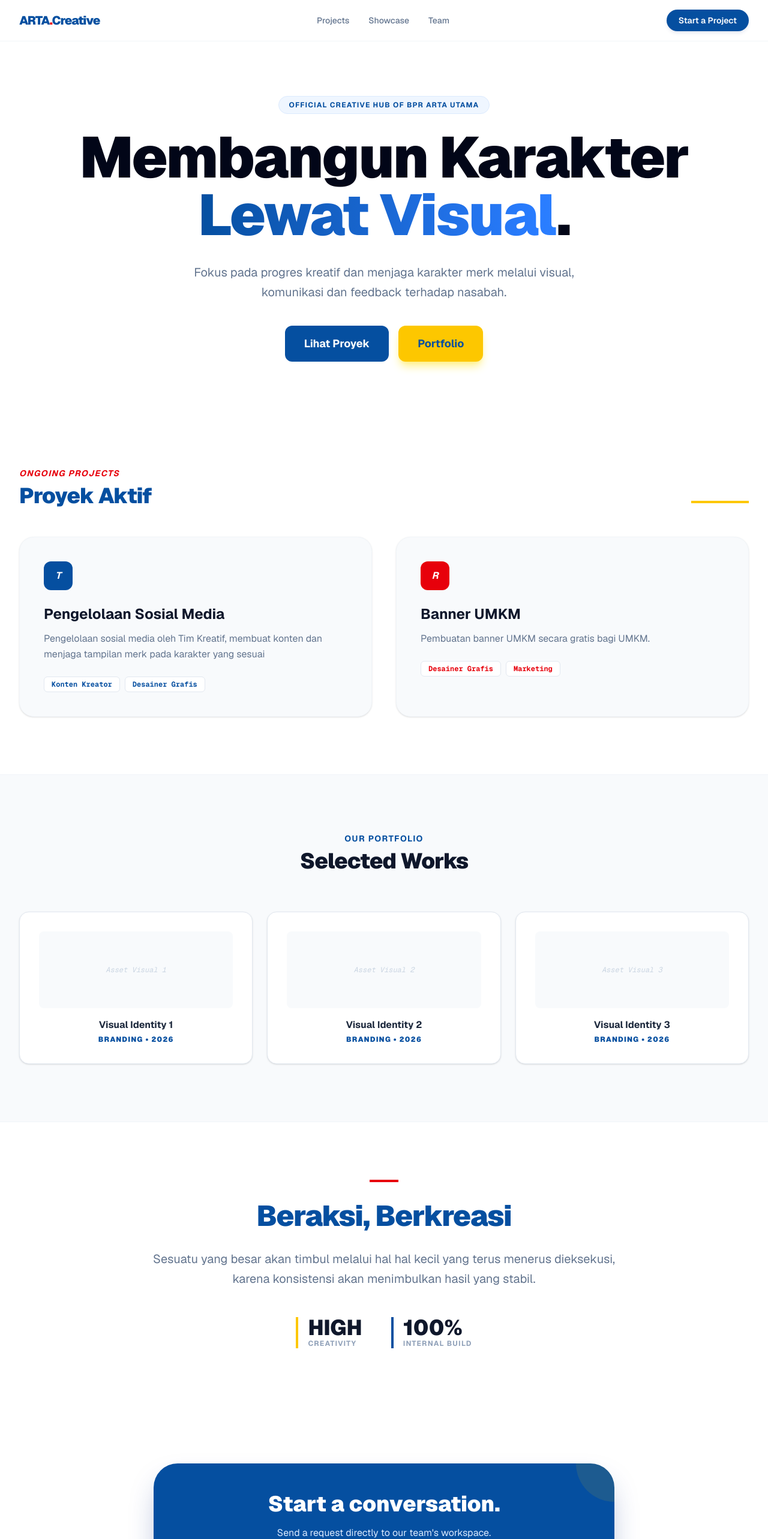
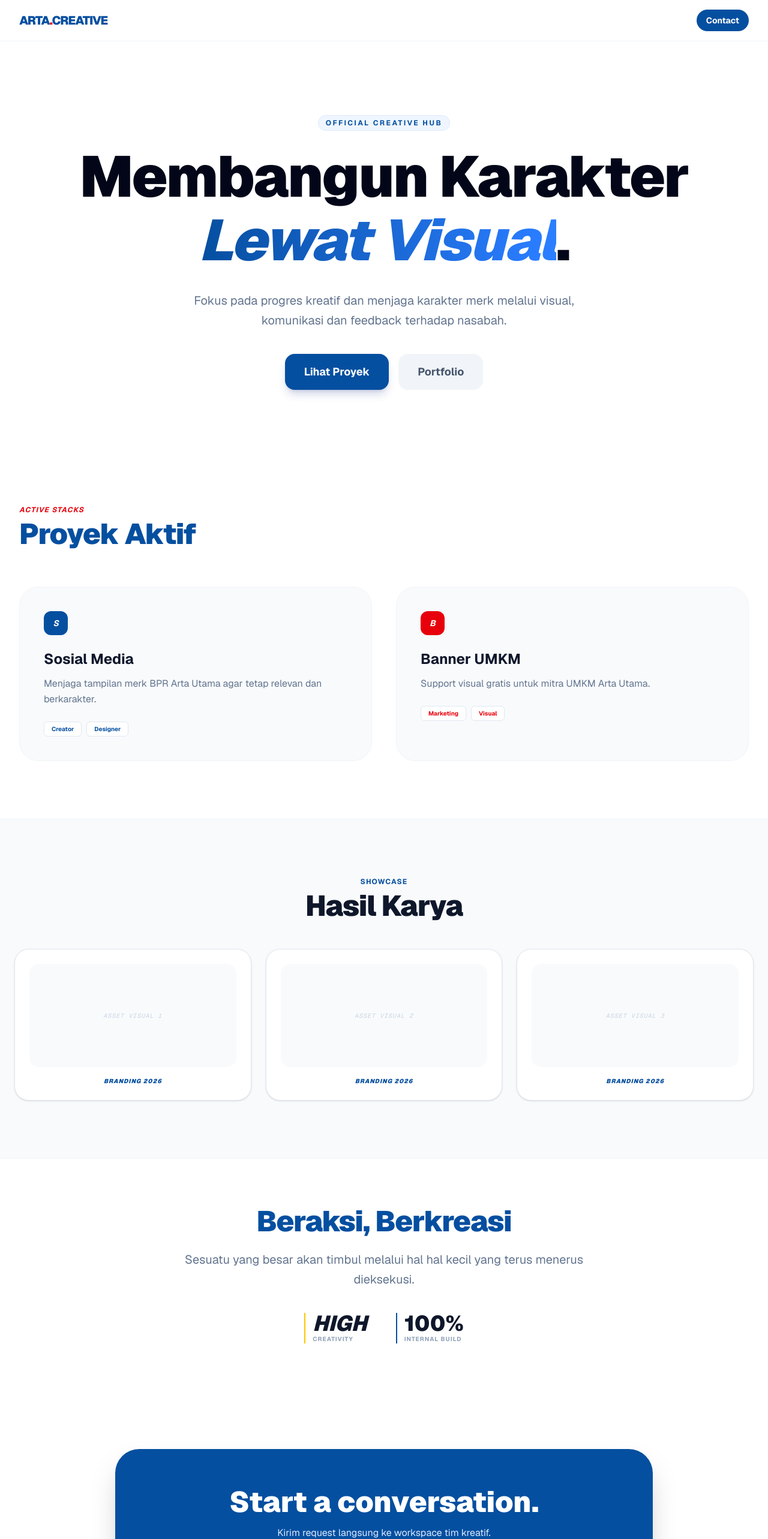
Before and after one commit to AnggaZay/arta-notification, a Next.js app: page / in a window 1280 px wide. Shown: the top 2566 px of the page at 60% size. Built offline with nearby package versions, Linux system fonts and the light colour scheme.

Commit message:
Revisi Warna

```diff
--- a/app/page.tsx
+++ b/app/page.tsx
@@ -7,7 +7,7 @@ export default function ArtaCreative() {
 
   const kirimNotif = async () => {
     if (!pesan) return alert("Please enter your message first.");
-    setStatus('⌛ Processing request...');
+    setStatus('⌛ Syncing...');
     try {
       const res = await fetch('/api/send-wa', {
         method: 'POST',
@@ -16,139 +16,129 @@ export default function ArtaCreative() {
       });
       const data = await res.json();
       if (data.success) {
-        setStatus('✅ Message synced to Creative Team.');
+        setStatus('✅ Synced to Team.');
         setPesan('');
-      } else { setStatus('❌ Sync failed.'); }
-    } catch (err) { setStatus('❌ Connection error.'); }
+      } else { setStatus('❌ Failed.'); }
+    } catch (err) { setStatus('❌ Error.'); }
   };
 
   return (
-    <div className="bg-white text-slate-900 min-h-screen font-sans selection:bg-blue-100">
+    <div className="bg-white text-slate-900 min-h-screen font-sans selection:bg-blue-100 overflow-x-hidden">
       {/* --- NAVBAR --- */}
-      <nav className="fixed top-0 w-full bg-white/80 backdrop-blur-md border-b border-slate-100 z-50 px-8 py-4 flex justify-between items-center">
-        <div className="font-black text-xl tracking-tighter text-[#054fa0]">
-          ARTA<span className="text-red-600">.</span>Creative
+      <nav className="fixed top-0 w-full bg-white/90 backdrop-blur-lg border-b border-slate-100 z-50 px-5 md:px-8 py-4 flex justify-between items-center">
+        <div className="font-black text-lg md:text-xl tracking-tighter text-[#054fa0]">
+          ARTA<span className="text-red-600">.</span>CREATIVE
         </div>
-        <div className="hidden md:flex gap-8 text-sm font-medium text-slate-500">
-          <a href="#projek" className="hover:text-[#054fa0] transition-colors">Projects</a>
-          <a href="#portfolio" className="hover:text-[#054fa0] transition-colors">Showcase</a>
-          <a href="#about" className="hover:text-[#054fa0] transition-colors">Team</a>
-        </div>
-        <a href="#contact" className="bg-[#054fa0] text-white px-5 py-2 rounded-full text-sm font-semibold hover:bg-yellow-400 hover:text-[#054fa0] transition-all shadow-md shadow-blue-900/10">Start a Project</a>
+        <a href="#contact" className="bg-[#054fa0] text-white px-4 py-2 rounded-full text-xs md:text-sm font-bold hover:bg-yellow-400 hover:text-[#054fa0] transition-all">
+          Contact
+        </a>
       </nav>
 
       {/* --- HERO SECTION --- */}
-      <section className="pt-40 pb-20 px-6 text-center">
-        <div className="inline-block px-4 py-1.5 mb-6 text-xs font-bold tracking-widest uppercase bg-blue-50 text-[#054fa0] rounded-full border border-blue-100">
-          Official Creative Hub of BPR Arta Utama
+      <section className="pt-32 pb-16 md:pt-48 md:pb-24 px-6 text-center">
+        <div className="inline-block px-3 py-1 mb-6 text-[10px] md:text-xs font-bold tracking-[0.2em] uppercase bg-blue-50 text-[#054fa0] rounded-full border border-blue-100">
+          Official Creative Hub
         </div>
-        <h1 className="text-6xl md:text-8xl font-black mb-8 tracking-tight text-slate-950">
-          Membangun Karakter <span className="text-transparent bg-clip-text bg-gradient-to-r from-[#054fa0] to-blue-500">Lewat Visual</span>.
+        <h1 className="text-4xl md:text-8xl font-black mb-6 md:mb-8 tracking-tight text-slate-950 leading-[1.1]">
+          Membangun Karakter <br className="hidden md:block" />
+          <span className="text-transparent bg-clip-text bg-gradient-to-r from-[#054fa0] to-blue-500 italic">Lewat Visual</span>.
         </h1>
-        <p className="text-lg md:text-xl text-slate-500 max-w-2xl mx-auto mb-10 leading-relaxed">
+        <p className="text-sm md:text-xl text-slate-500 max-w-2xl mx-auto mb-8 md:mb-10 leading-relaxed px-2">
           Fokus pada progres kreatif dan menjaga karakter merk melalui visual, komunikasi dan feedback terhadap nasabah.
         </p>
-        <div className="flex flex-col md:flex-row justify-center gap-4">
-          <a href="#projek" className="bg-[#054fa0] text-white px-8 py-4 rounded-xl font-bold text-lg hover:shadow-2xl hover:shadow-blue-200 transition-all">Lihat Proyek</a>
-          <a href="#portfolio" className="bg-yellow-400 text-[#054fa0] px-8 py-4 rounded-xl font-bold text-lg hover:bg-yellow-500 transition-all shadow-lg shadow-yellow-200">Portfolio</a>
+        <div className="flex flex-col md:flex-row justify-center gap-3 md:gap-4 px-4">
+          <a href="#projek" className="bg-[#054fa0] text-white px-8 py-4 rounded-2xl font-bold text-base md:text-lg shadow-lg shadow-blue-900/20">Lihat Proyek</a>
+          <a href="#portfolio" className="bg-slate-100 text-slate-600 px-8 py-4 rounded-2xl font-bold text-base md:text-lg">Portfolio</a>
         </div>
       </section>
 
-      {/* --- PROJEK (ACTIVE STACKS) --- */}
-      <section id="projek" className="py-24 px-8 max-w-7xl mx-auto text-center md:text-left">
-        <div className="flex flex-col md:flex-row justify-between items-center md:items-end mb-12">
-          <div>
-            <h2 className="text-sm font-bold text-red-600 uppercase tracking-widest mb-2 italic">Ongoing Projects</h2>
-            <p className="text-4xl font-black tracking-tight text-[#054fa0]">Proyek Aktif</p>
-          </div>
-          <div className="h-1 w-24 bg-yellow-400 mt-4 md:mb-2"></div>
+      {/* --- PROJEK --- */}
+      <section id="projek" className="py-16 md:py-24 px-6 md:px-8 max-w-7xl mx-auto">
+        <div className="mb-10 md:mb-16">
+          <h2 className="text-xs font-bold text-red-600 uppercase tracking-widest mb-2 italic">Active Stacks</h2>
+          <p className="text-3xl md:text-5xl font-black tracking-tight text-[#054fa0]">Proyek Aktif</p>
         </div>
-        <div className="grid md:grid-cols-2 gap-10">
-          <div className="group p-10 rounded-3xl bg-slate-50 border border-slate-100 hover:border-[#054fa0] hover:bg-white transition-all shadow-sm">
-            <div className="w-12 h-12 bg-[#054fa0] rounded-xl mb-6 flex items-center justify-center text-white font-bold italic">T</div>
-            <h3 className="text-2xl font-bold mb-3 group-hover:text-[#054fa0] transition-colors">Pengelolaan Sosial Media</h3>
-            <p className="text-slate-500 leading-relaxed mb-6">Pengelolaan sosial media oleh Tim Kreatif, membuat konten dan menjaga tampilan merk pada karakter yang sesuai</p>
-            <div className="flex gap-2 justify-center md:justify-start">
-              <span className="px-3 py-1 bg-white border border-slate-200 rounded-md text-xs font-mono text-[#054fa0] font-bold">Konten Kreator</span>
-              <span className="px-3 py-1 bg-white border border-slate-200 rounded-md text-xs font-mono text-[#054fa0] font-bold">Desainer Grafis</span>
+        <div className="grid grid-cols-1 md:grid-cols-2 gap-6 md:gap-10">
+          <div className="group p-8 md:p-10 rounded-[32px] bg-slate-50 border border-slate-100 hover:border-[#054fa0] transition-all">
+            <div className="w-10 h-10 bg-[#054fa0] rounded-xl mb-6 flex items-center justify-center text-white font-bold italic text-sm">S</div>
+            <h3 className="text-xl md:text-2xl font-bold mb-3">Sosial Media</h3>
+            <p className="text-sm md:text-base text-slate-500 leading-relaxed mb-6">Menjaga tampilan merk BPR Arta Utama agar tetap relevan dan berkarakter.</p>
+            <div className="flex flex-wrap gap-2">
+              <span className="px-3 py-1 bg-white border border-slate-200 rounded-md text-[10px] font-bold text-[#054fa0]">Creator</span>
+              <span className="px-3 py-1 bg-white border border-slate-200 rounded-md text-[10px] font-bold text-[#054fa0]">Designer</span>
             </div>
           </div>
-          <div className="group p-10 rounded-3xl bg-slate-50 border border-slate-100 hover:border-red-200 hover:bg-white transition-all shadow-sm">
-            <div className="w-12 h-12 bg-red-600 rounded-xl mb-6 flex items-center justify-center text-white font-bold italic">R</div>
-            <h3 className="text-2xl font-bold mb-3 group-hover:text-red-600 transition-colors">Banner UMKM</h3>
-            <p className="text-slate-500 leading-relaxed mb-6">Pembuatan banner UMKM secara gratis bagi UMKM.</p>
-            <div className="flex gap-2 justify-center md:justify-start">
-              <span className="px-3 py-1 bg-white border border-slate-200 rounded-md text-xs font-mono text-red-600 font-bold">Desainer Grafis</span>
-              <span className="px-3 py-1 bg-white border border-slate-200 rounded-md text-xs font-mono text-red-600 font-bold">Marketing</span>
+          <div className="group p-8 md:p-10 rounded-[32px] bg-slate-50 border border-slate-100 hover:border-red-600 transition-all text-left">
+            <div className="w-10 h-10 bg-red-600 rounded-xl mb-6 flex items-center justify-center text-white font-bold italic text-sm">B</div>
+            <h3 className="text-xl md:text-2xl font-bold mb-3">Banner UMKM</h3>
+            <p className="text-sm md:text-base text-slate-500 leading-relaxed mb-6">Support visual gratis untuk mitra UMKM Arta Utama.</p>
+            <div className="flex flex-wrap gap-2">
+              <span className="px-3 py-1 bg-white border border-slate-200 rounded-md text-[10px] font-bold text-red-600">Marketing</span>
+              <span className="px-3 py-1 bg-white border border-slate-200 rounded-md text-[10px] font-bold text-red-600">Visual</span>
             </div>
           </div>
         </div>
       </section>
 
       {/* --- PORTFOLIO --- */}
-      <section id="portfolio" className="py-24 bg-slate-50 border-y border-slate-100">
-        <div className="max-w-7xl mx-auto px-8 text-center">
-          <h2 className="text-sm font-bold text-[#054fa0] uppercase tracking-widest mb-2">Our Portfolio</h2>
-          <p className="text-4xl font-black tracking-tight mb-16">Selected Works</p>
-          <div className="grid grid-cols-1 md:grid-cols-3 gap-6">
+      <section id="portfolio" className="py-16 md:py-24 bg-slate-50 border-y border-slate-100 px-6">
+        <div className="max-w-7xl mx-auto">
+          <p className="text-center text-xs font-bold text-[#054fa0] uppercase tracking-widest mb-2">Showcase</p>
+          <h2 className="text-center text-3xl md:text-5xl font-black tracking-tight mb-12">Hasil Karya</h2>
+          <div className="grid grid-cols-1 sm:grid-cols-2 md:grid-cols-3 gap-4 md:gap-6">
             {[1, 2, 3].map((i) => (
-              <div key={i} className="group aspect-video bg-white rounded-2xl border border-slate-200 flex flex-col items-center justify-center p-8 text-center shadow-sm hover:border-[#054fa0] transition-all">
-                <div className="w-full h-32 bg-slate-50 rounded-lg mb-4 flex items-center justify-center group-hover:bg-blue-50 transition-colors">
-                  <span className="text-slate-300 text-xs italic font-mono group-hover:text-[#054fa0]">Asset Visual {i}</span>
+              <div key={i} className="aspect-[4/3] md:aspect-video bg-white rounded-3xl border border-slate-200 flex flex-col items-center justify-center p-6 shadow-sm">
+                <div className="w-full h-full bg-slate-50 rounded-2xl flex items-center justify-center mb-4">
+                  <span className="text-slate-300 text-[10px] italic font-mono uppercase tracking-widest">Asset Visual {i}</span>
                 </div>
-                <h4 className="font-bold text-slate-800">Visual Identity {i}</h4>
-                <p className="text-xs text-[#054fa0] mt-1 uppercase tracking-widest font-black">Branding • 2026</p>
+                <p className="text-[10px] font-black text-[#054fa0] tracking-widest uppercase italic">Branding 2026</p>
               </div>
             ))}
           </div>
         </div>
       </section>
 
-      {/* --- ABOUT US --- */}
-      <section id="about" className="py-24 px-8 max-w-4xl mx-auto text-center">
-        <div className="w-12 h-1 bg-red-600 mx-auto mb-8"></div>
-        <h2 className="text-5xl font-black mb-8 tracking-tight text-[#054fa0]">Beraksi, Berkreasi</h2>
-        <p className="text-xl text-slate-500 leading-relaxed mb-12">
-          Sesuatu yang besar akan timbul melalui hal hal kecil yang terus menerus dieksekusi, karena konsistensi akan menimbulkan hasil yang stabil.
+      {/* --- ABOUT --- */}
+      <section id="about" className="py-20 px-6 max-w-3xl mx-auto text-center">
+        <h2 className="text-3xl md:text-5xl font-black mb-6 tracking-tight text-[#054fa0]">Beraksi, Berkreasi</h2>
+        <p className="text-base md:text-xl text-slate-500 leading-relaxed mb-10">
+          Sesuatu yang besar akan timbul melalui hal hal kecil yang terus menerus dieksekusi.
         </p>
-        <div className="flex justify-center gap-12">
-          <div className="border-l-4 border-yellow-400 pl-4 text-left">
-            <p className="text-4xl font-black text-slate-900 leading-none uppercase">High</p>
-            <p className="text-slate-400 font-bold text-xs uppercase tracking-widest">Creativity</p>
+        <div className="flex justify-center gap-8 md:gap-12">
+          <div className="text-left border-l-2 border-yellow-400 pl-3">
+            <p className="text-2xl md:text-4xl font-black italic uppercase leading-none">High</p>
+            <p className="text-[10px] font-bold text-slate-400 uppercase tracking-widest">Creativity</p>
           </div>
-          <div className="border-l-4 border-[#054fa0] pl-4 text-left">
-            <p className="text-4xl font-black text-slate-900 leading-none uppercase">100%</p>
-            <p className="text-slate-400 font-bold text-xs uppercase tracking-widest">Internal Build</p>
+          <div className="text-left border-l-2 border-[#054fa0] pl-3">
+            <p className="text-2xl md:text-4xl font-black leading-none uppercase">100%</p>
+            <p className="text-[10px] font-bold text-slate-400 uppercase tracking-widest">Internal Build</p>
           </div>
         </div>
       </section>
 
-      {/* --- CONTACT (MODERN FORM) --- */}
-      <section id="contact" className="py-24 px-8">
-        <div className="max-w-3xl mx-auto bg-[#054fa0] p-12 rounded-[40px] text-center shadow-2xl shadow-blue-900/40 relative overflow-hidden">
-          {/* Aksen Kuning Kecil */}
-          <div className="absolute top-0 right-0 w-32 h-32 bg-yellow-400/10 rounded-full -mr-16 -mt-16"></div>
-
-          <h2 className="text-4xl font-black mb-4 text-white">Start a conversation.</h2>
-          <p className="text-blue-100 mb-10">Send a request directly to our team's workspace.</p>
+      {/* --- CONTACT --- */}
+      <section id="contact" className="py-12 md:py-24 px-4 md:px-8">
+        <div className="max-w-4xl mx-auto bg-[#054fa0] p-8 md:p-16 rounded-[40px] text-center shadow-2xl relative overflow-hidden">
+          <h2 className="text-3xl md:text-5xl font-black mb-4 text-white">Start a conversation.</h2>
+          <p className="text-blue-100 mb-8 text-sm md:text-base">Kirim request langsung ke workspace tim kreatif.</p>
           <textarea
-            className="w-full p-6 rounded-2xl border border-blue-800 bg-blue-900/50 text-white mb-6 h-40 focus:ring-4 focus:ring-yellow-400 outline-none transition-all placeholder:text-blue-300"
-            placeholder="Tell us about your project or request..."
+            className="w-full p-5 rounded-2xl border border-blue-800 bg-blue-900/40 text-white mb-6 h-32 md:h-40 focus:ring-4 focus:ring-yellow-400 outline-none text-sm md:text-base"
+            placeholder="Kebutuhan desain atau sistem..."
             value={pesan}
             onChange={(e) => setPesan(e.target.value)}
           />
           <button
             onClick={kirimNotif}
-            className="w-full md:w-auto bg-yellow-400 text-[#054fa0] px-12 py-5 rounded-2xl font-black text-lg hover:bg-white transition-all active:scale-95 shadow-xl shadow-yellow-900/20"
+            className="w-full md:w-auto bg-yellow-400 text-[#054fa0] px-10 py-4 rounded-2xl font-black text-base md:text-lg hover:bg-white active:scale-95 transition-all"
           >
-            Deploy Message
+            Deploy Request
           </button>
-          <p className="mt-6 text-sm font-bold tracking-widest text-yellow-200 uppercase italic">{status}</p>
+          <p className="mt-6 text-xs font-bold tracking-widest text-yellow-200 uppercase italic">{status}</p>
         </div>
       </section>
 
       {/* --- FOOTER --- */}
-      <footer className="py-12 border-t border-slate-100 text-center text-slate-400 text-[10px] font-bold tracking-[0.2em] uppercase">
+      <footer className="py-10 border-t border-slate-100 text-center text-[10px] font-bold tracking-[0.3em] text-slate-400 uppercase px-6">
         © 2026 ARTA CREATIVE • <span className="text-[#054fa0]">BPR Arta Utama</span>
       </footer>
     </div>
```
